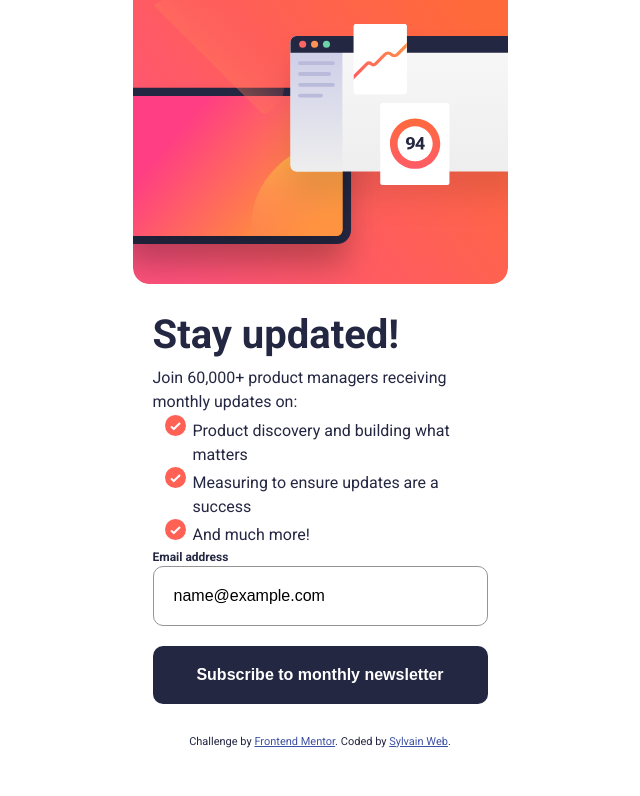
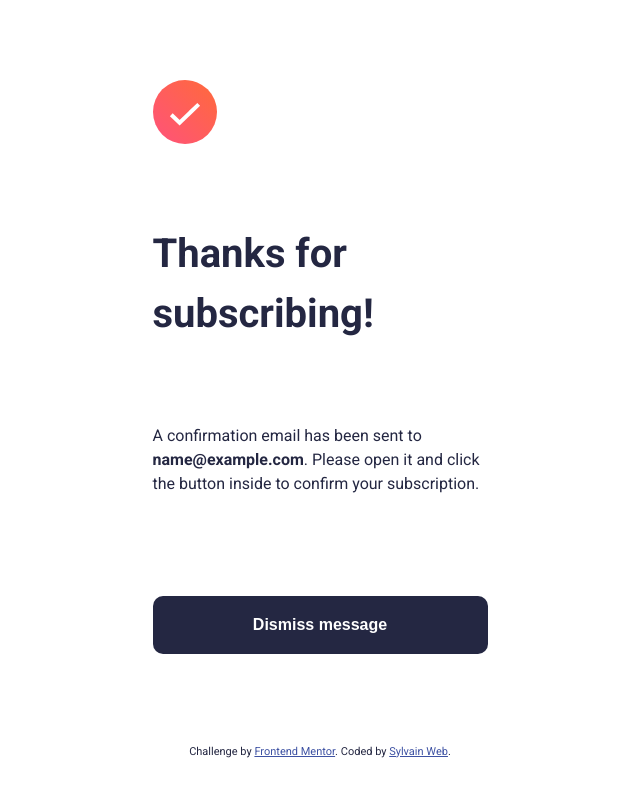
Before and after one commit to SylvainPS78/FEM-newsletter-sign-up, a plain HTML site: page index.html in a window 1280 px wide. Both pictures are taken after typing "name@example.com" into the empty fields and a click on the button "Subscribe to monthly newsletter". Shown: the whole page, without its empty margins (320-960 px from the left). Drawn offline with Linux system fonts and the light colour scheme.

Commit message:
FEAT Add success message

```diff
--- a/css/style.css
+++ b/css/style.css
@@ -15,7 +15,7 @@ body {
     display: flex;
     flex-direction: column;
     align-items: center;
-    height: 90vh;
+    height: 95vh;
     margin: 0 auto;
     background-color: grey;
     font-family: "Roboto";
@@ -50,11 +50,15 @@ main {
     align-items: flex-start;
 }
 
-/*
+
 #success-page {
+    display:none;
+    flex-direction: column;
+    align-items: flex-start;
+    padding: 40px 20px;
+    justify-content: space-around;
+}
 
-}
-*/
 
 h1 {
     font-weight: 700;
--- a/index.html
+++ b/index.html
@@ -43,14 +43,19 @@
 
     </main>
 
-    <main id="success-page" hidden>
+    <main id="success-page">
+      <img  src="./assets/images/icon-success.svg"
+            alt="illustration"
+            width="64px"
+            height="64px"
+            id="successfull submitting icon">
 
-      Thanks for subscribing!
 
-      A confirmation email has been sent to ash@loremcompany.com.
-      Please open it and click the button inside to confirm your subscription.
+      <h1>Thanks for subscribing!</h1>
 
-      Dismiss message
+      <p id="confirm-msg"></p>
+
+      <button id="dismiss-btn">Dismiss message</button>
 
     </main>
 
--- a/js/script.js
+++ b/js/script.js
@@ -2,6 +2,10 @@ const form = document.getElementById("form");
 const submitBtn = document.getElementById("submit-btn");
 const userInput = document.getElementById("user-input");
 const errorMessage = document.getElementById("error-message");
+const mainPage = document.getElementById("main-page");
+const successPage = document.getElementById("success-page");
+const dismissBtn = document.getElementById("dismiss-btn");
+const confirmMsg = document.getElementById("confirm-msg");
 
 const handleSubmit = (e) => {
     e.preventDefault();
@@ -11,14 +15,24 @@ const handleSubmit = (e) => {
 
 form.addEventListener('submit',handleSubmit);
 
-submitBtn.addEventListener("click", (e) => {
+submitBtn.addEventListener("click", () => {
     if (userInput.validity.typeMismatch || userInput.validity.valueMissing) {
         errorMessage.style.display = "block";
     }
     else {
         errorMessage.style.display = "none";
+        mainPage.style.display = "none";
+        confirmMsg.innerHTML = `A confirmation email has been sent to <b>${userInput.value}</b>.
+        Please open it and click the button inside to confirm your subscription.`
+        successPage.style.display = "flex";
     }
 })
+
+dismissBtn.addEventListener("click",() => {
+    mainPage.style.display = "flex";
+    successPage.style.display = "none";
+    form.reset();}
+)
 
 
 
```
